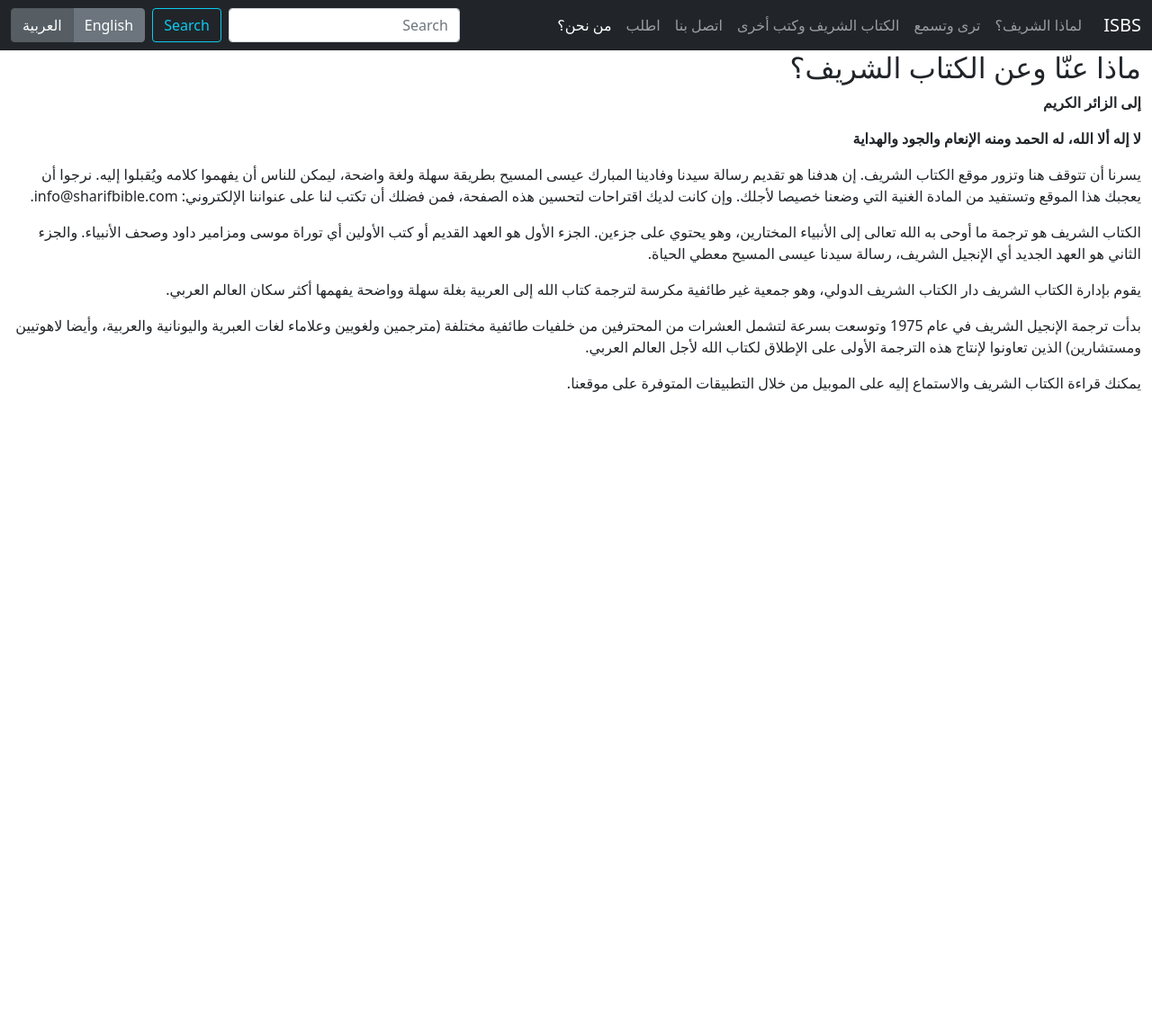
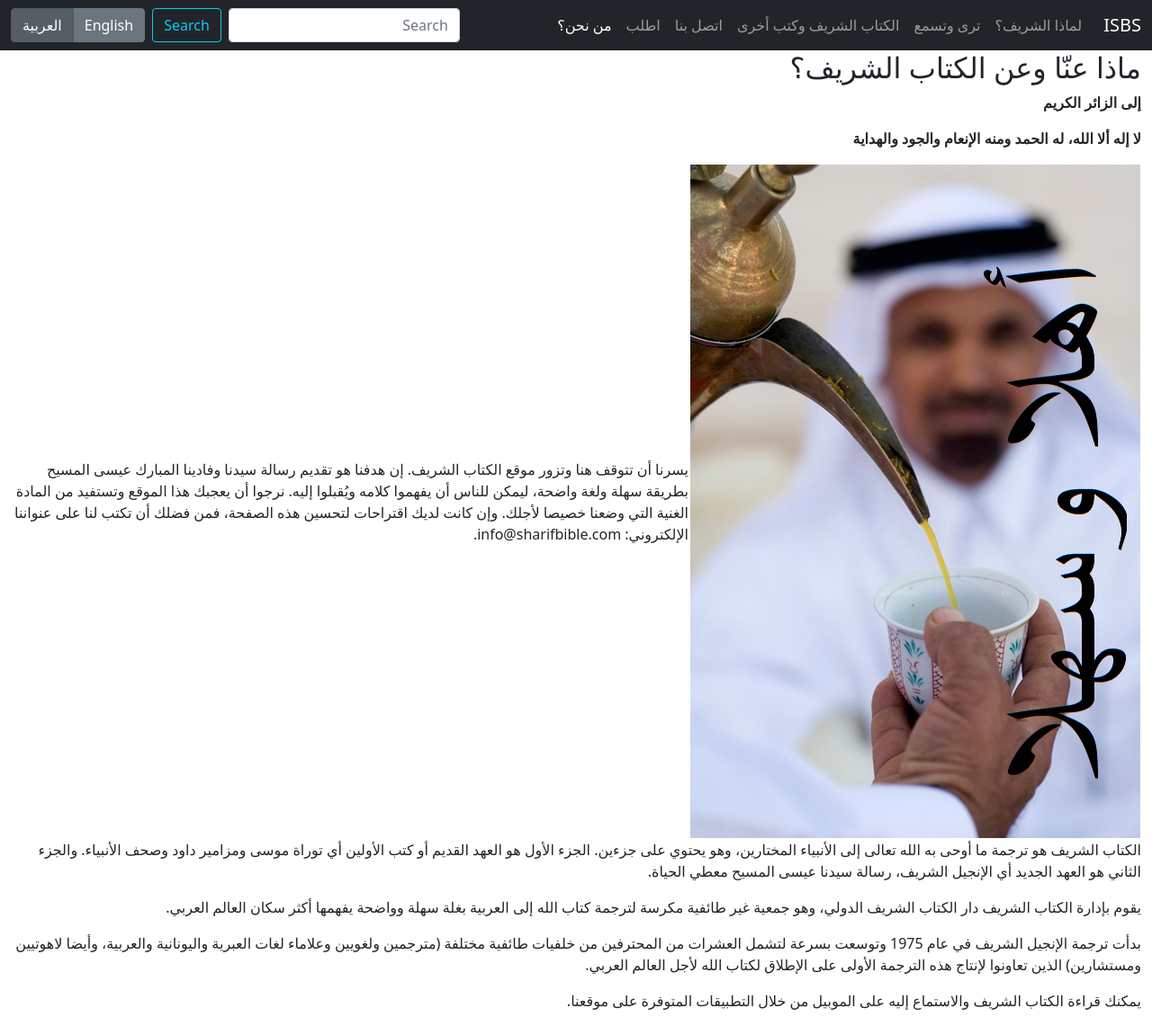
Before and after one commit to sharifbible/sharifbible.github.io, a Jekyll site: the page built from ar/pages/about.md, in a window 1280 px wide. Shown: the whole page at 90% size. Built offline with Jekyll 4.4.1, drawn with Linux system fonts in a browser that asks for light colours; before the commit the page ends 900 px from its top, so only the background shows below that.

Commit message:
Add pic to Ar About

```diff
--- a/ar/pages/about.md
+++ b/ar/pages/about.md
@@ -14,7 +14,7 @@ permalink: /ar/about/
 **لا إله ألا الله، له الحمد ومنه الإنعام والجود والهداية**
 
 {: dir="rtl" }
-يسرنا أن تتوقف هنا وتزور موقع الكتاب الشريف. إن هدفنا هو تقديم رسالة سيدنا وفادينا المبارك عيسى المسيح بطريقة سهلة ولغة واضحة، ليمكن للناس أن يفهموا كلامه ويُقبلوا إليه. نرجوا أن يعجبك هذا الموقع وتستفيد من المادة الغنية التي وضعنا خصيصا لأجلك. وإن كانت لديك اقتراحات لتحسين هذه الصفحة، فمن فضلك أن تكتب لنا على عنواننا الإلكتروني: info@sharifbible.com.
+| ![ahlan wa sahlan](/assets/img/ahlan-wa-sahlan-with-text.png) | يسرنا أن تتوقف هنا وتزور موقع الكتاب الشريف. إن هدفنا هو تقديم رسالة سيدنا وفادينا المبارك عيسى المسيح بطريقة سهلة ولغة واضحة، ليمكن للناس أن يفهموا كلامه ويُقبلوا إليه. نرجوا أن يعجبك هذا الموقع وتستفيد من المادة الغنية التي وضعنا خصيصا لأجلك. وإن كانت لديك اقتراحات لتحسين هذه الصفحة، فمن فضلك أن تكتب لنا على عنواننا الإلكتروني: info@sharifbible.com.
 
 {: dir="rtl" }
 الكتاب الشريف هو ترجمة ما أوحى به الله تعالى إلى الأنبياء المختارين، وهو يحتوي على جزءين. الجزء الأول هو العهد القديم أو كتب الأولين أي توراة موسى ومزامير داود وصحف الأنبياء. والجزء الثاني هو العهد الجديد أي الإنجيل الشريف، رسالة سيدنا عيسى المسيح معطي الحياة.
```
